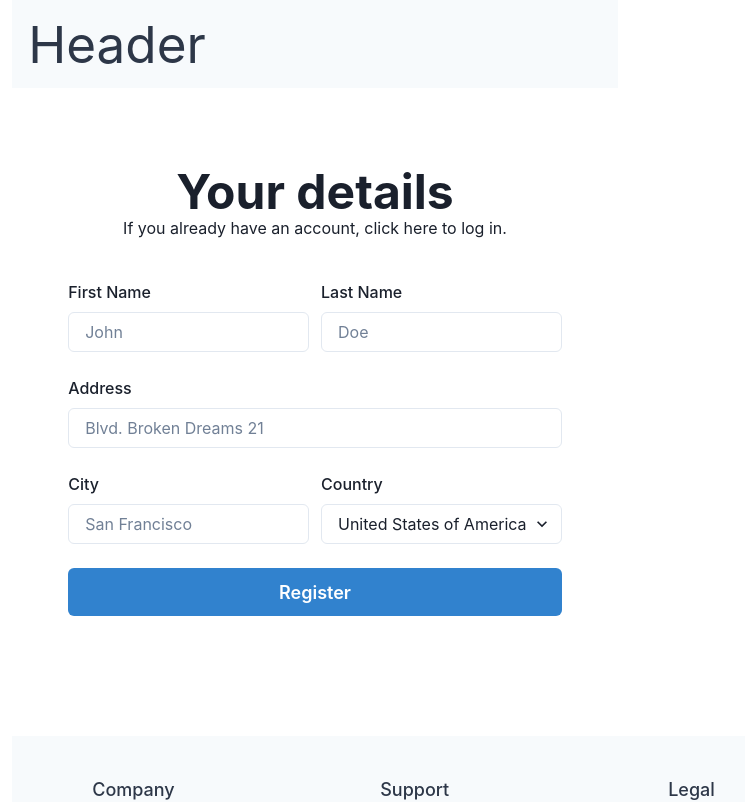
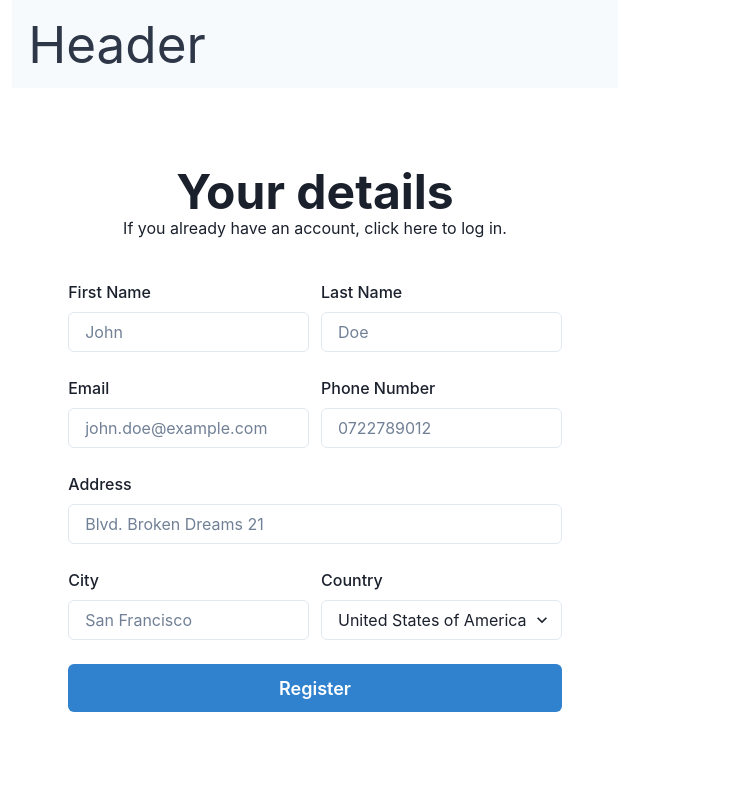
Before and after one commit to sebaraba/footy-addicts, a React (Vite) app in the folder apps/app.frontend/: page /register in a window 1280 px wide. Shown: the top 802 px of the page, without its empty margins (325-1070 px from the left). Built offline with nearby package versions, Linux system fonts and the light colour scheme; no server answers.

Commit message:
chore(Fe): refactor RegistrationForm

```diff
--- a/apps/app.frontend/src/pages/RegistrationForm.tsx
+++ b/apps/app.frontend/src/pages/RegistrationForm.tsx
@@ -1,5 +1,4 @@
 import { useState } from "react";
-import axios from "axios";
 import {
   VStack,
   GridItem,
@@ -14,6 +13,7 @@ import {
   Text,
   Container,
 } from "@chakra-ui/react";
+import { createCustomer } from "../services/customerService";
 
 const RegistrationForm = () => {
   const colSpan = useBreakpointValue({ base: 2, md: 1 });
@@ -23,6 +23,8 @@ const RegistrationForm = () => {
   const [address, setAddress] = useState("");
   const [city, setCity] = useState("");
   const [country, setCountry] = useState("usa");
+  const [email, setEmail] = useState(""); // State for Email
+  const [phone, setPhone] = useState(""); // State for Phone Number
 
   const handleSubmit = async () => {
     const customerData = {
@@ -31,12 +33,14 @@ const RegistrationForm = () => {
       address,
       city,
       country,
+      email,
+      phone,
     };
 
     console.log("Customer data:", customerData);
 
     try {
-      const response = await axios.post("/https/customers", customerData);
+      const response = await createCustomer(customerData);
       console.log("Customer created:", response.data);
     } catch (error) {
       console.error("Error creating customer:", error);
@@ -67,6 +71,28 @@ const RegistrationForm = () => {
                 placeholder="Doe"
                 value={lastName}
                 onChange={(e) => setLastName(e.target.value)}
+              />
+            </FormControl>
+          </GridItem>
+
+          <GridItem colSpan={colSpan}>
+            <FormControl>
+              <FormLabel>Email</FormLabel>
+              <Input
+                placeholder="john.doe@example.com"
+                value={email}
+                onChange={(e) => setEmail(e.target.value)}
+              />
+            </FormControl>
+          </GridItem>
+
+          <GridItem colSpan={colSpan}>
+            <FormControl>
+              <FormLabel>Phone Number</FormLabel>
+              <Input
+                placeholder="0722789012"
+                value={phone}
+                onChange={(e) => setPhone(e.target.value)}
               />
             </FormControl>
           </GridItem>
```
